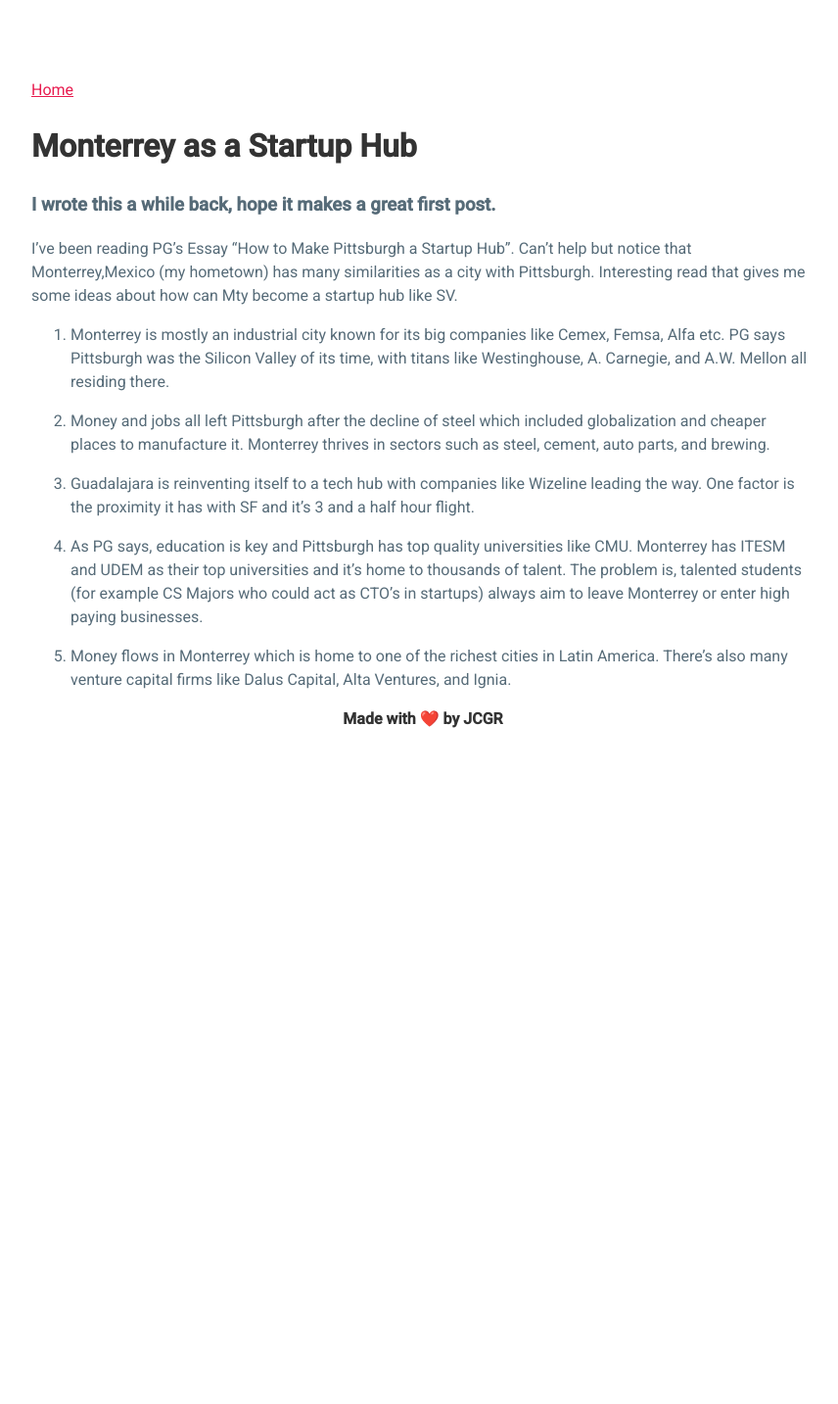
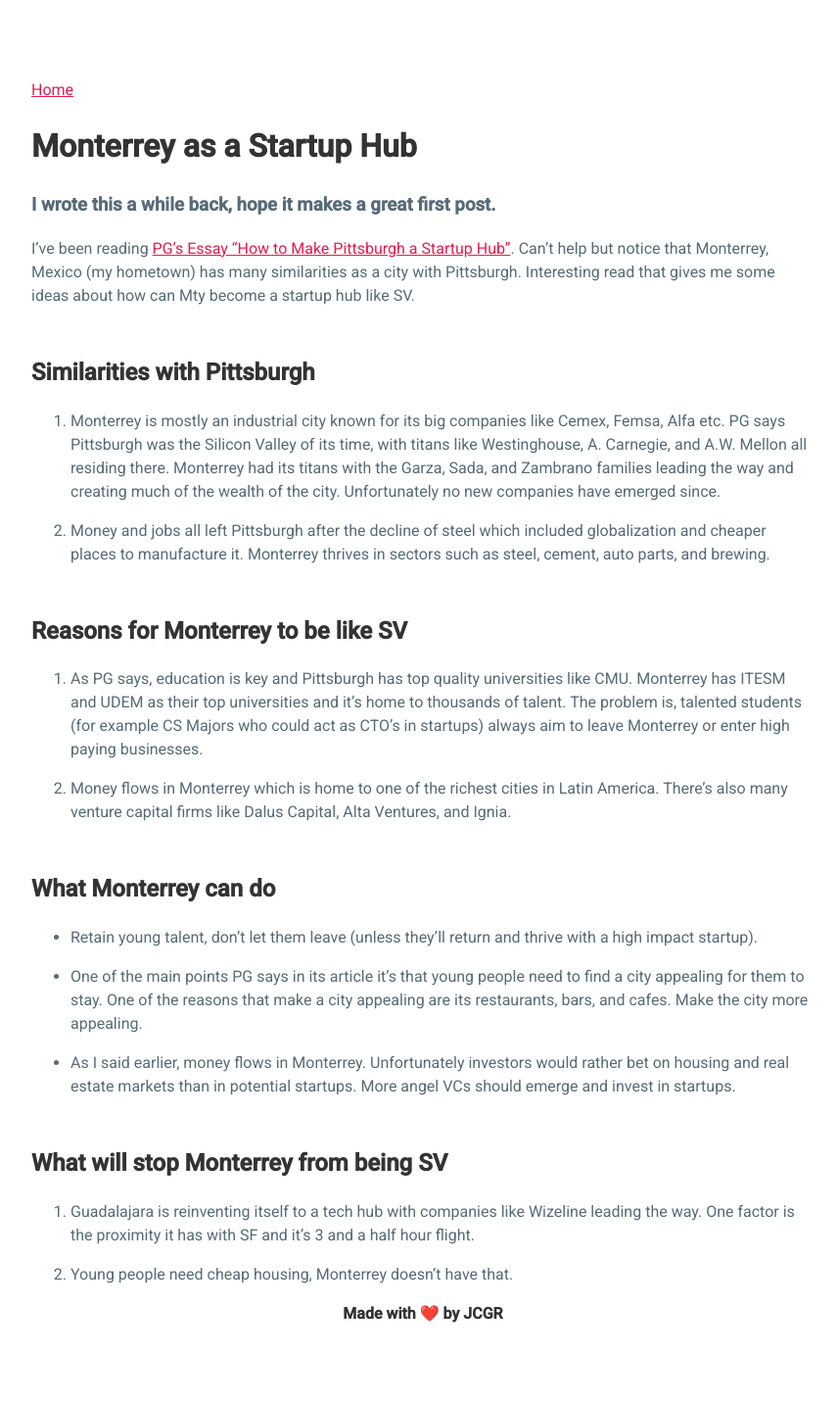
Before and after one commit to juancgarza/me, a Jekyll site: the page built from _posts/2020-04-28-monterrey-as-a-startup-hub.md, in a window 1280 px wide. Shown: the whole page at 98% size, without its empty margins (208-1064 px from the left). Built offline with Jekyll 4.4.1, drawn with Linux system fonts in a browser that asks for light colours; before the commit the page ends 900 px from its top, so only the background shows below that.

Commit message:
Updated first blog post content

```diff
--- a/_posts/2020-04-28-monterrey-as-a-startup-hub.md
+++ b/_posts/2020-04-28-monterrey-as-a-startup-hub.md
@@ -1,21 +1,41 @@
 ---
 layout: page
-external_url: https://paulgraham.com/pgh.html
+external_url: http://paulgraham.com/pgh.html
 title: Monterrey as a Startup Hub
 ---
 
 ### I wrote this a while back, hope it makes a great first post.
 
-I've been reading PG's Essay "How to Make Pittsburgh a Startup Hub". Can't help but notice that Monterrey,Mexico (my hometown) has many similarities as a city with Pittsburgh.
+I've been reading [PG's Essay "How to Make Pittsburgh a Startup Hub"](http://paulgraham.com/pgh.html). Can't help but notice that Monterrey, Mexico (my hometown) has many similarities as a city with Pittsburgh.
 Interesting read that gives me some ideas about how can Mty become a startup hub like SV.
 
-1. Monterrey is mostly an industrial city known for its big companies like Cemex, Femsa, Alfa etc. PG says Pittsburgh was the Silicon Valley of its time, with titans like Westinghouse, A. Carnegie, and A.W. Mellon all residing there.
+## Similarities with Pittsburgh
+
+1. Monterrey is mostly an industrial city known for its big companies like Cemex, Femsa, Alfa etc. PG says Pittsburgh was the Silicon Valley of its time, with titans like Westinghouse, A. Carnegie, and A.W. Mellon all residing there. Monterrey had its titans with the Garza, Sada, and Zambrano families leading the way and creating much of the wealth of the city. Unfortunately no new companies have emerged since.
 
 2. Money and jobs all left Pittsburgh after the decline of steel which included globalization and cheaper places to manufacture it. Monterrey thrives in sectors such as steel, cement, auto parts, and brewing.
 
-3. Guadalajara is reinventing itself to a tech hub with companies like Wizeline leading the way. One factor is the proximity it has with SF and it's 3 and a half hour flight.
 
-4. As PG says, education is key and Pittsburgh has top quality universities like CMU. Monterrey has ITESM and UDEM as their top universities and it's home to thousands of talent.
+## Reasons for Monterrey to be like SV
+
+1. As PG says, education is key and Pittsburgh has top quality universities like CMU. Monterrey has ITESM and UDEM as their top universities and it's home to thousands of talent.
    The problem is, talented students (for example CS Majors who could act as CTO's in startups) always aim to leave Monterrey or enter high paying businesses.
 
-5. Money flows in Monterrey which is home to one of the richest cities in Latin America. There's also many venture capital firms like Dalus Capital, Alta Ventures, and Ignia.
+2. Money flows in Monterrey which is home to one of the richest cities in Latin America. There's also many venture capital firms like Dalus Capital, Alta Ventures, and Ignia.
+
+
+## What Monterrey can do
+
+- Retain young talent, don't let them leave (unless they'll return and thrive with a high impact startup).
+
+- One of the main points PG says in its article it's that young people need to find a city appealing for them to stay. One of the reasons
+  that make a city appealing are its restaurants, bars, and cafes. Make the city more appealing.
+
+- As I said earlier, money flows in Monterrey. Unfortunately investors would rather bet on housing and real estate markets than in potential startups.
+  More angel VCs should emerge and invest in startups.
+
+## What will stop Monterrey from being SV
+
+1. Guadalajara is reinventing itself to a tech hub with companies like Wizeline leading the way. One factor is the proximity it has with SF and it's 3 and a half hour flight.
+
+2. Young people need cheap housing, Monterrey doesn't have that.
```
Also changed, not shown: 1 other file.
